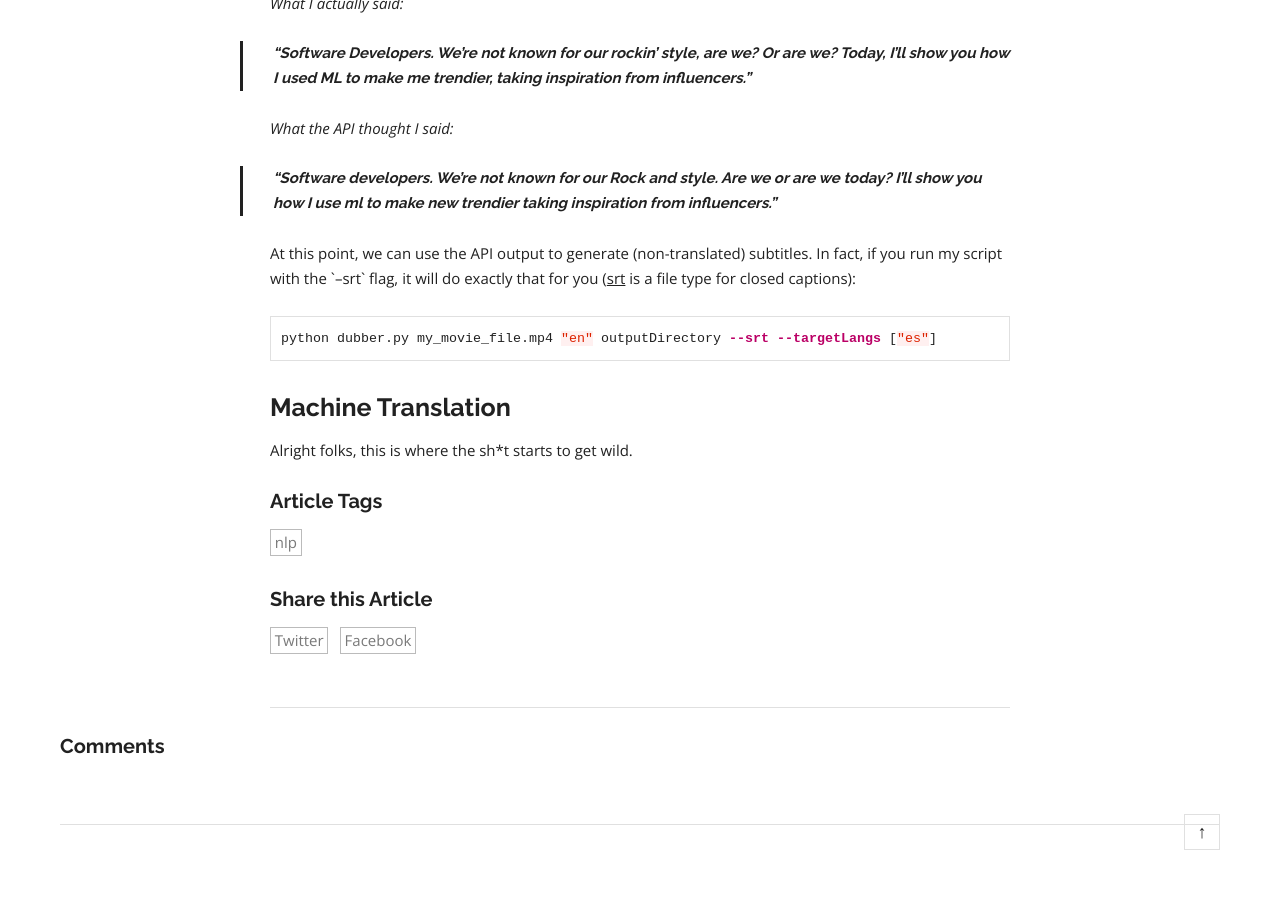
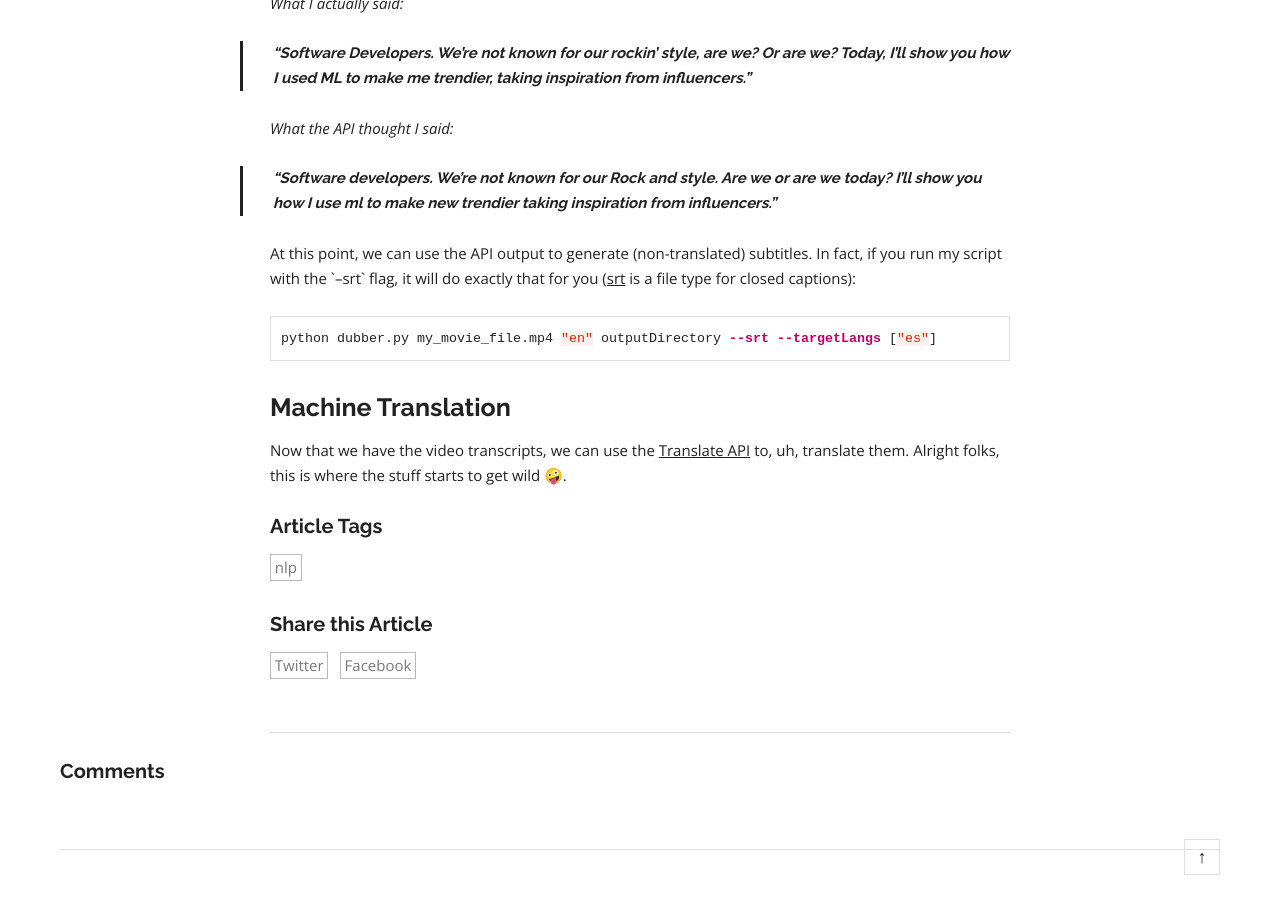
Before and after one commit to dalequark/daleonai, a Jekyll site: the page built from _posts/2021-02-02-ai-dubs-over-subs-translating-and-dubbing-videos-with-ai.md, in a window 1280 px wide and 900 px high, scrolled down 4762 px. Built offline with Jekyll 4.4.1, drawn with Linux system fonts in a browser that asks for light colours; some web fonts are replaced; a script that is not in the unit is left out; comment, search, counter and statistics services are not loaded; before the commit the page ends 5637 px from its top, so only the background shows below that.

Commit message:
Update Blog “2021-02-02-ai-dubs-over-subs-translating-and-dubbing-videos-with-ai”

```diff
--- a/_posts/2021-02-02-ai-dubs-over-subs-translating-and-dubbing-videos-with-ai.md
+++ b/_posts/2021-02-02-ai-dubs-over-subs-translating-and-dubbing-videos-with-ai.md
@@ -113,4 +113,4 @@
 
 ## Machine Translation
 
-Alright folks, this is where the sh*t starts to get wild.
+Now that we have the video transcripts, we can use the [Translate API](cloud.google.com/translate?utm_source=blog&utm_medium=partner&utm_campaign=CDR_dal_aiml_ai-dubs_020221) to, uh, translate them. Alright folks, this is where the stuff starts to get wild 🤪.
```
